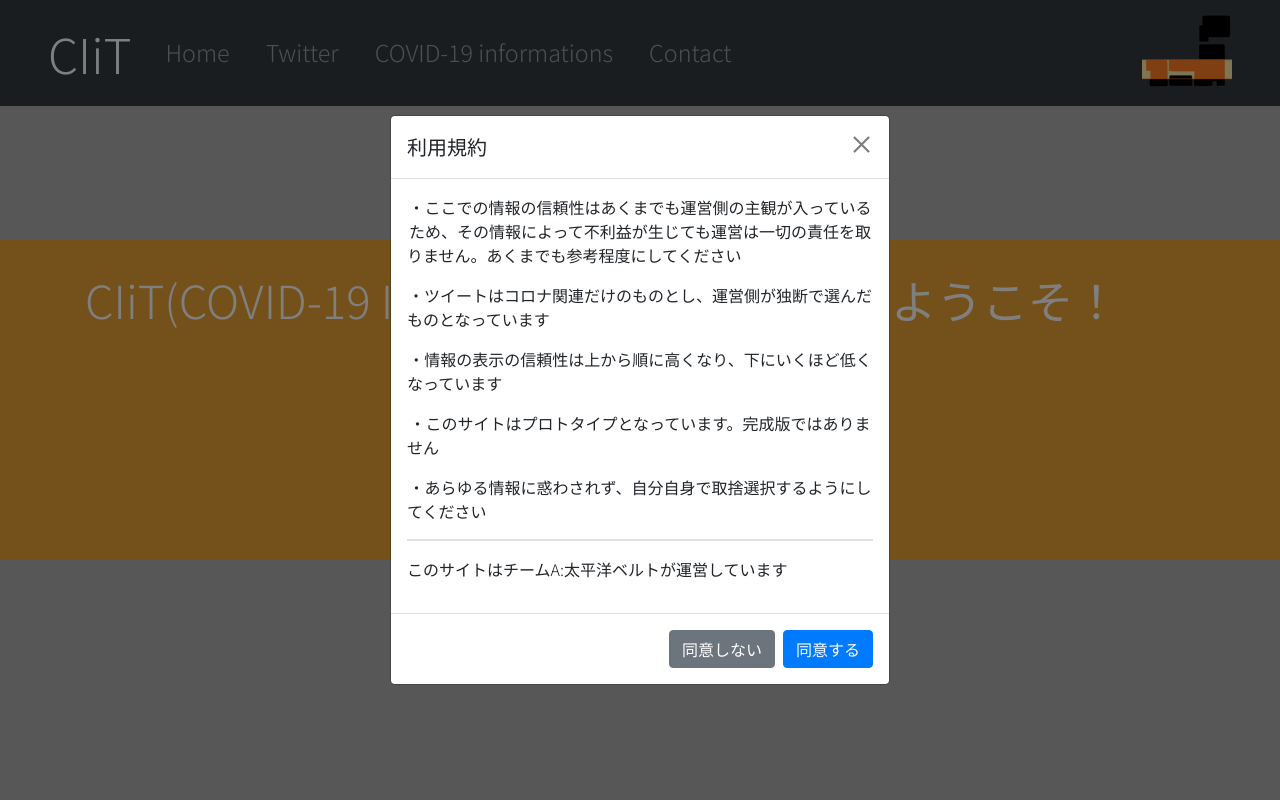
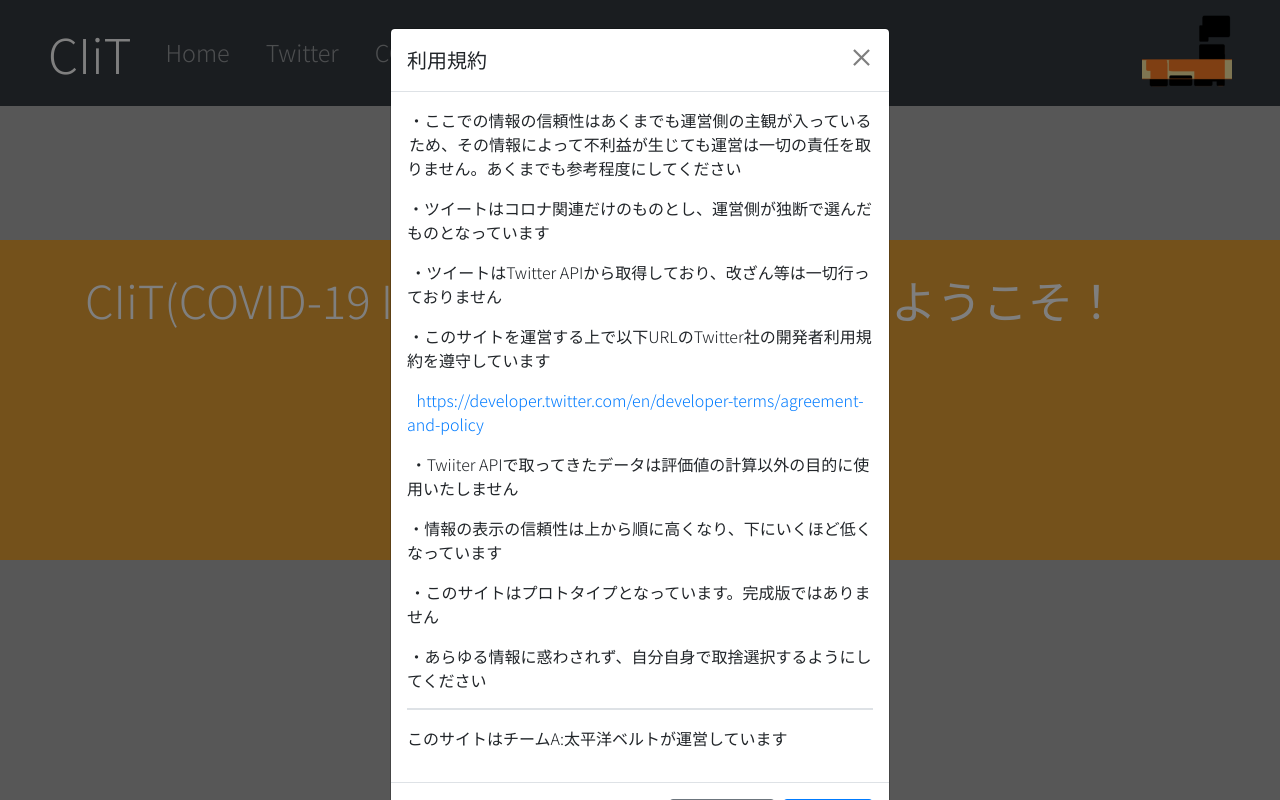
Before and after one commit to taiheiyou-beruto/hackathon-project, a Vue app in the folder front/: page / in a window 1280 px wide. Both pictures are taken after a click on the button "利用規約". Built offline with nearby package versions, Linux system fonts and the light colour scheme; no server answers.

Commit message:
利用規約を更新しました

```diff
--- a/front/src/components/pages/Index.vue
+++ b/front/src/components/pages/Index.vue
@@ -32,6 +32,10 @@
               <div class="modal-body modal-text">
                 <p>・ここでの情報の信頼性はあくまでも運営側の主観が入っているため、その情報によって不利益が生じても運営は一切の責任を取りません。あくまでも参考程度にしてください</p>
                 <p>・ツイートはコロナ関連だけのものとし、運営側が独断で選んだものとなっています</p>
+                <p>・ツイートはTwitter APIから取得しており、改ざん等は一切行っておりません</p>
+                <p>・このサイトを運営する上で以下URLのTwitter社の開発者利用規約を遵守しています</p>
+                <p><a href="https://developer.twitter.com/en/developer-terms/agreement-and-policy">https://developer.twitter.com/en/developer-terms/agreement-and-policy</a></p>
+                <p>・Twiiter APIで取ってきたデータは評価値の計算以外の目的に使用いたしません</p>
                 <p>・情報の表示の信頼性は上から順に高くなり、下にいくほど低くなっています</p>
                 <p>・このサイトはプロトタイプとなっています。完成版ではありません</p>
                 <p>・あらゆる情報に惑わされず、自分自身で取捨選択するようにしてください</p>
```
